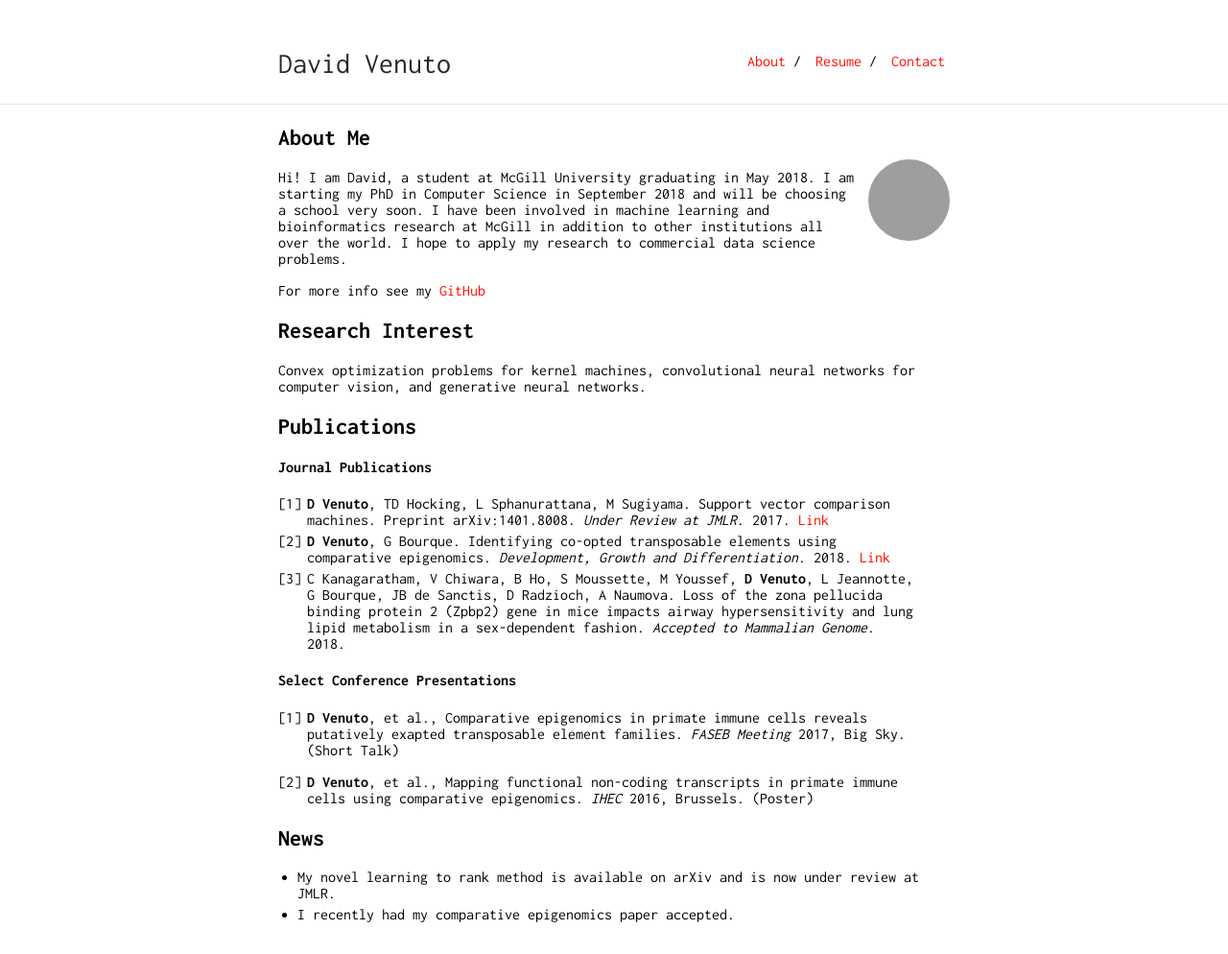
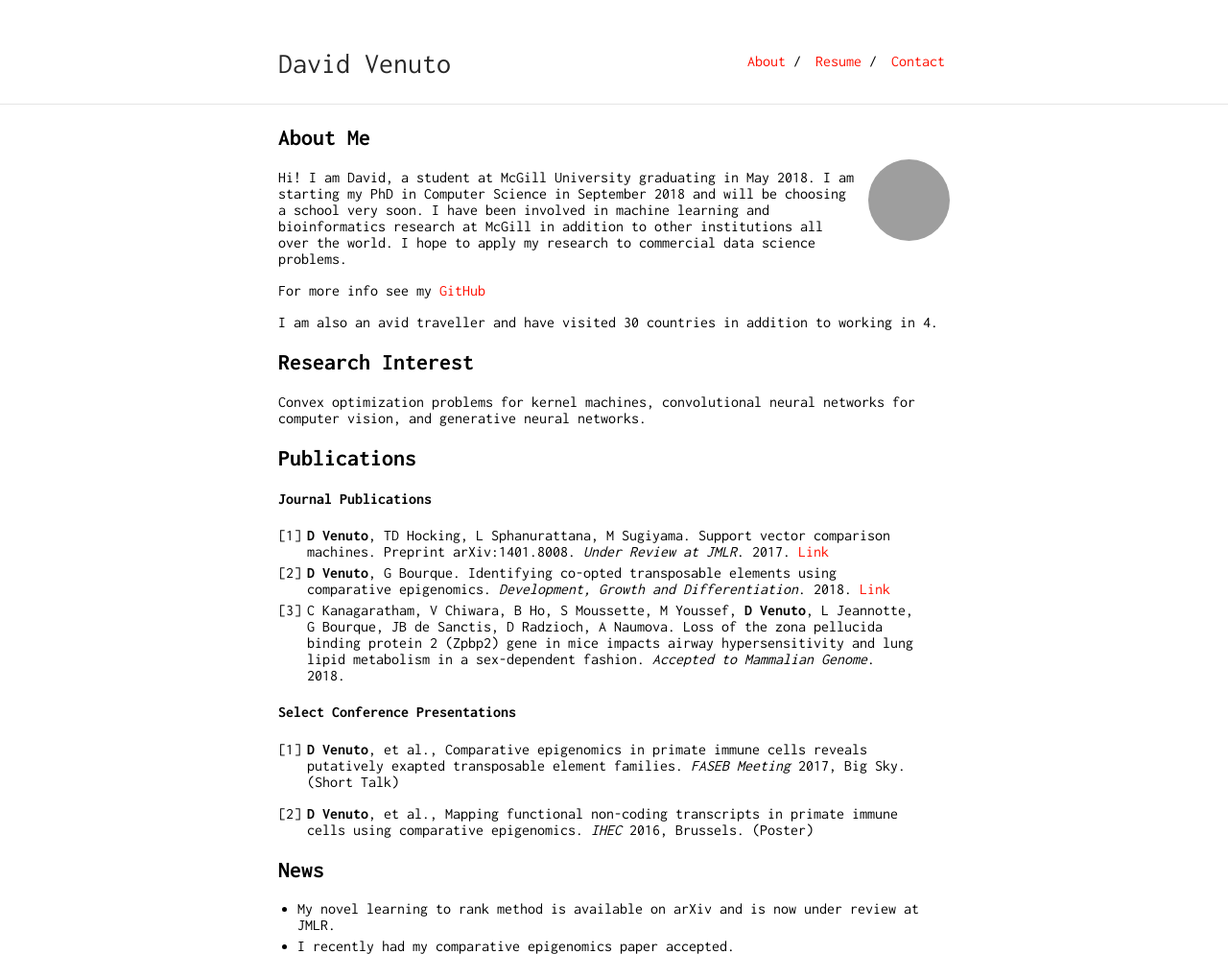
Before and after one commit to dvVenuto/dvvenuto.github.io, a Jekyll site: the page built from index.md, in a window 1280 px wide. Shown: the whole page at 96% size. Built offline with Jekyll 4.4.1, drawn with Linux system fonts in a browser that asks for light colours; our own code applies the rules of GitHub Pages for plain Markdown files; before the commit the page ends 961 px from its top, so only the background shows below that; grey boxes are pictures that could not be loaded.

Commit message:
Update index.md

```diff
--- a/index.md
+++ b/index.md
@@ -9,6 +9,8 @@ layout: default
 Hi! I am David, a student at McGill University graduating in May 2018.  I am starting my PhD in Computer Science in September 2018 and will be choosing a school very soon.  I have been involved in machine learning and bioinformatics research at McGill in addition to other institutions all over the world.  I hope to apply my research to commercial data science problems.
 
 For more info see my [GitHub](https://github.com/dvVenuto)
+
+I am also an avid traveller and have visited 30 countries in addition to working in 4.
 
 ## Research Interest
 
```
